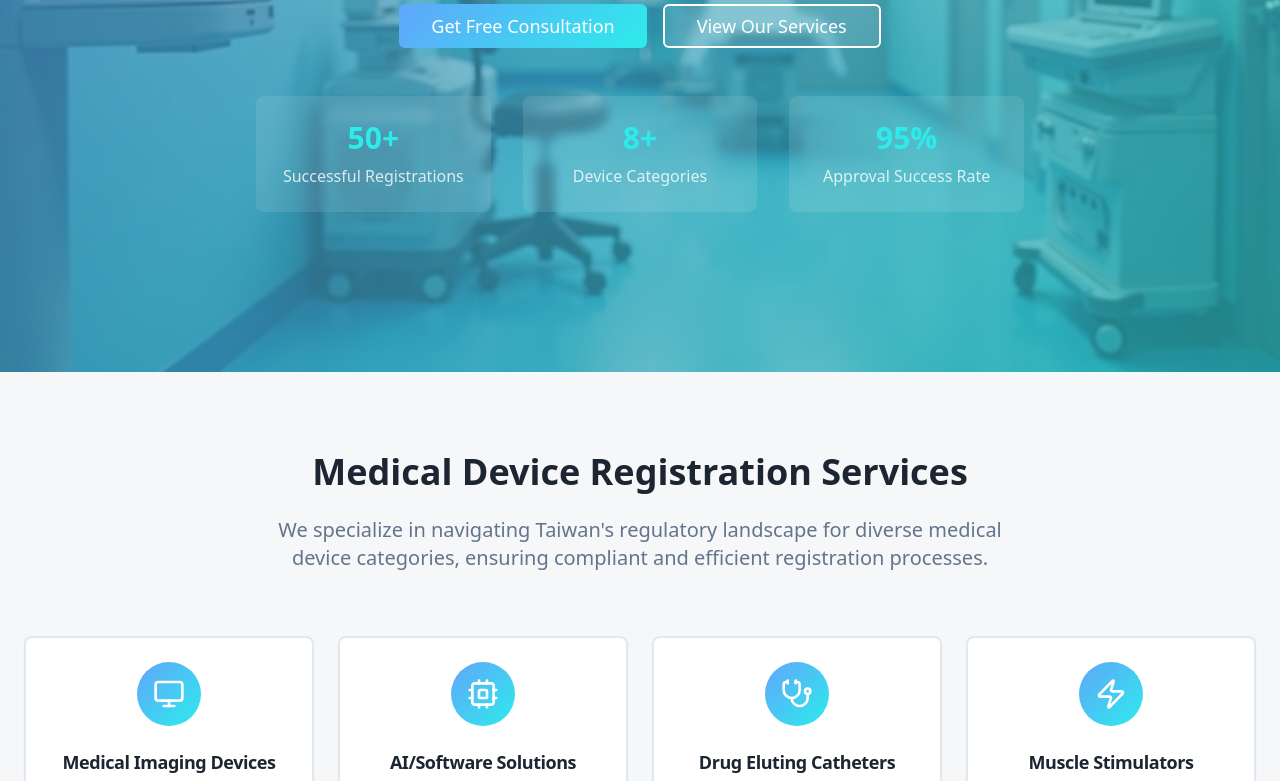
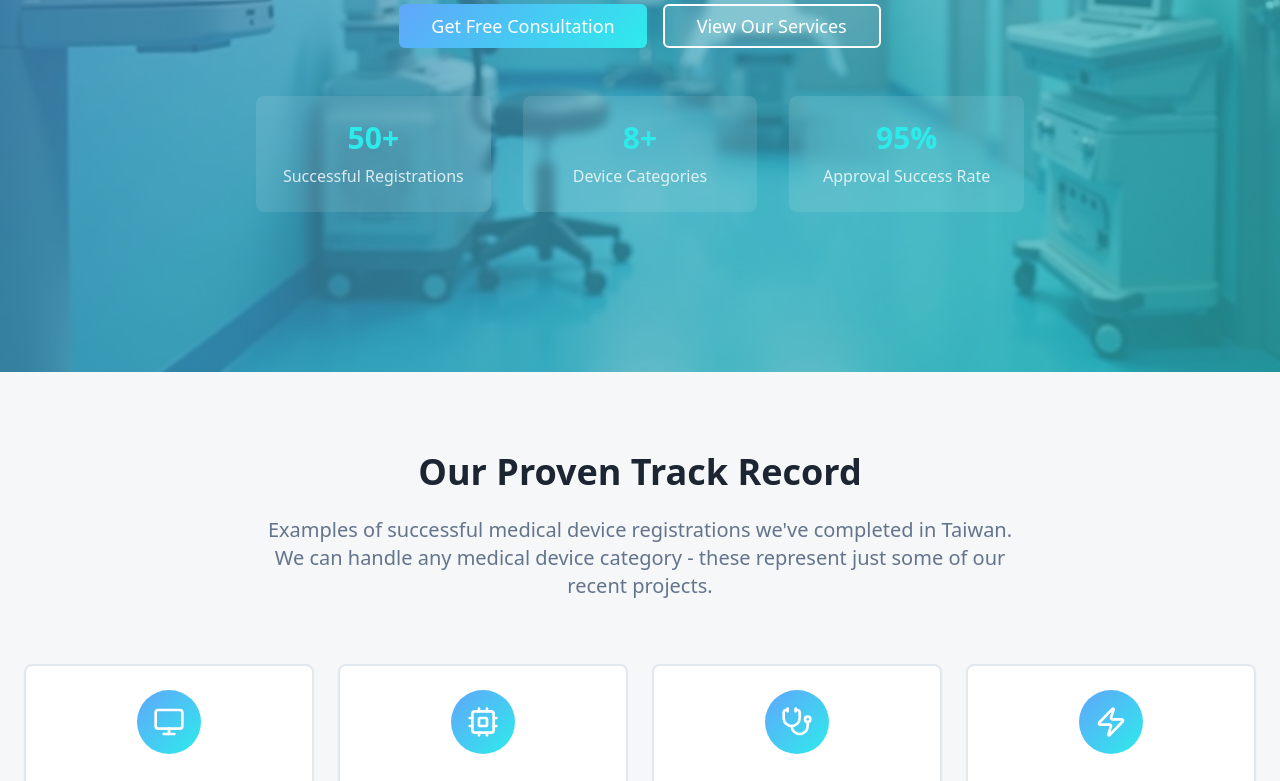
Before and after one commit to swedelin/taiwan-medreg-guide, a React (Vite) app: page / in a window 1280 px wide. Shown: the part 428-1209 px from the top of the page. Built offline with nearby package versions, Linux system fonts and the light colour scheme.

Commit message:
Refine services section
Update the description for the services section to clarify that the listed items are examples of past projects, not an exhaustive list of all services offered.

```diff
--- a/src/components/Services.tsx
+++ b/src/components/Services.tsx
@@ -59,11 +59,11 @@ const Services = () => {
       <div className="max-w-7xl mx-auto px-6">
         <div className="text-center mb-16">
           <h2 className="text-4xl font-bold text-foreground mb-6">
-            Medical Device Registration Services
+            Our Proven Track Record
           </h2>
           <p className="text-xl text-muted-foreground max-w-3xl mx-auto">
-            We specialize in navigating Taiwan's regulatory landscape for diverse medical device categories,
-            ensuring compliant and efficient registration processes.
+            Examples of successful medical device registrations we've completed in Taiwan.
+            We can handle any medical device category - these represent just some of our recent projects.
           </p>
         </div>
 
```
